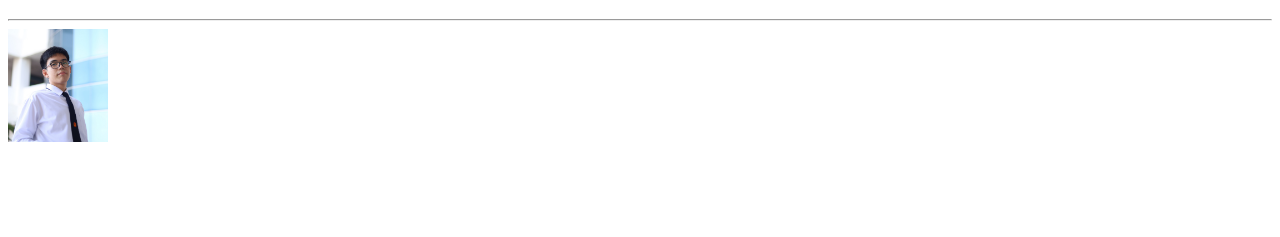
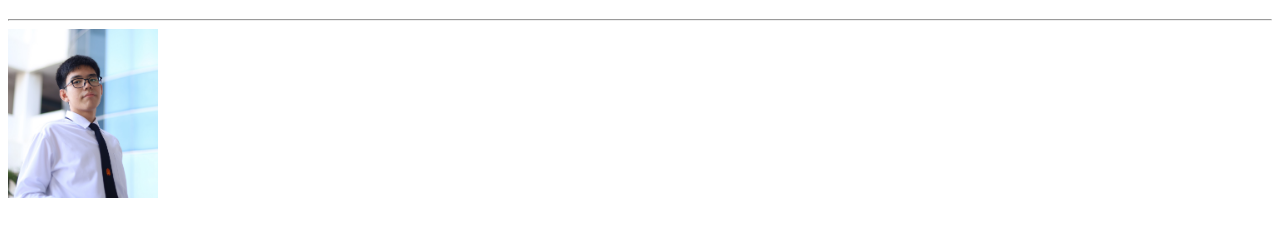
Before and after one commit to Sirisap22/soft-dev-lab-01, a plain HTML site: page index.html in a window 1280 px wide. Shown: the part 61-298 px from the top of the page. Drawn offline with Linux system fonts and the light colour scheme.

Commit message:
update html

```diff
--- a/index.html
+++ b/index.html
@@ -9,6 +9,6 @@
 <body>
     <h1>Sirisap Siripattanakul</h1>
     <hr/>
-    <img src="me.jpg" style="width:100px;"/>
+    <img src="me.jpg" style="width:150px;"/>
 </body>
 </html>
```
